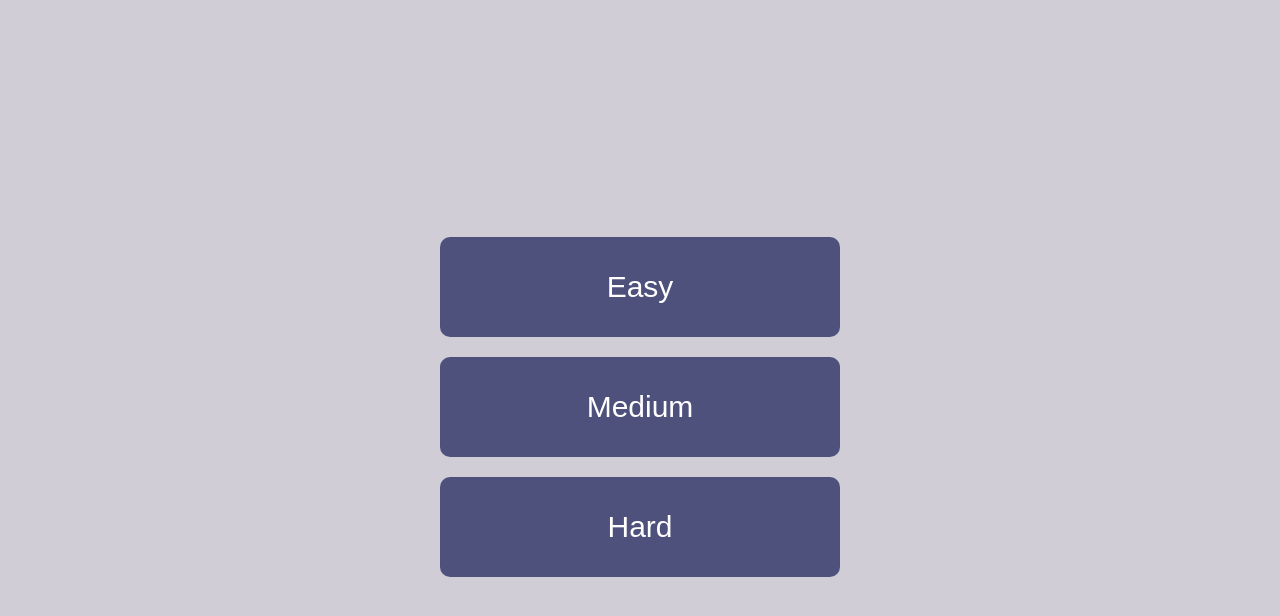
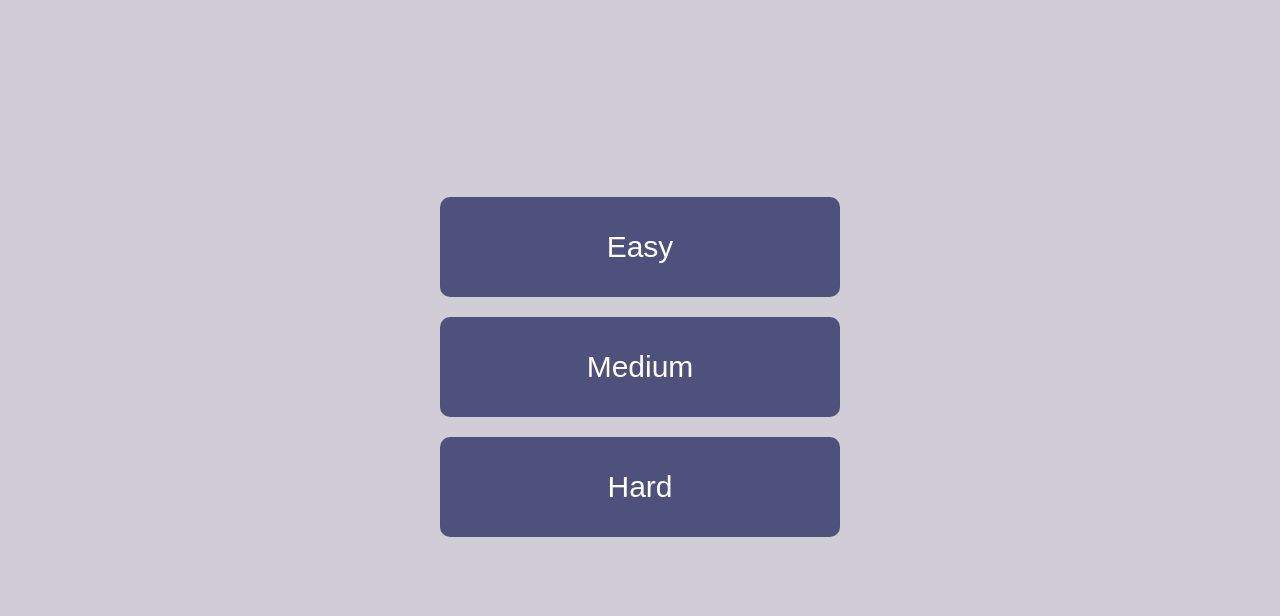
Before and after one commit to BGergo03/memory-game, a website built with webpack: page index.html in a window 1280 px wide. Shown: the part 144-760 px from the top of the page. Built offline with nearby package versions, Linux system fonts and the light colour scheme.

Commit message:
Add app to github pages

```diff
--- a/index.html
+++ b/index.html
@@ -5,6 +5,7 @@
     <meta name="viewport" content="width=device-width, initial-scale=1.0" />
     <title>Memory Game</title>
     <script src="./dist/index.js" defer></script>
+    <script src="/memory-game/index.js" defer></script>
     <link rel="stylesheet" href="style.css" />
   </head>
   <body>
--- a/package.json
+++ b/package.json
@@ -11,6 +11,7 @@
   "license": "ISC",
   "description": "",
   "devDependencies": {
+    "gh-pages": "^6.1.1",
     "ts-loader": "^9.5.1",
     "typescript": "^5.5.4",
     "webpack": "^5.94.0",
--- a/style.css
+++ b/style.css
@@ -30,7 +30,7 @@ body {
   justify-content: center;
   flex-direction: column;
   align-items: center;
-  height: 80vh;
+  height: 70vh;
 }
 
 .menu-button {
```
Also changed, not shown: 1 other file.
